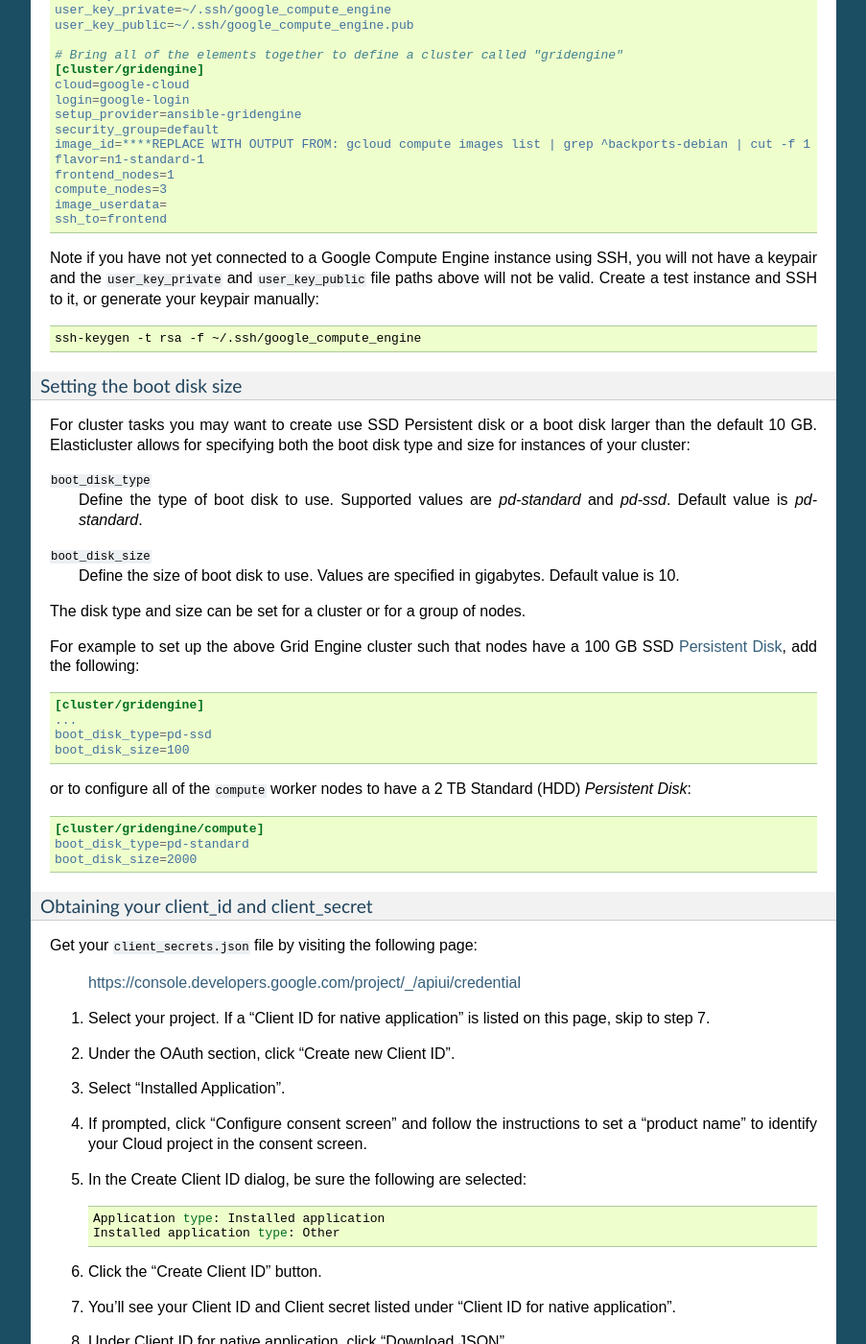
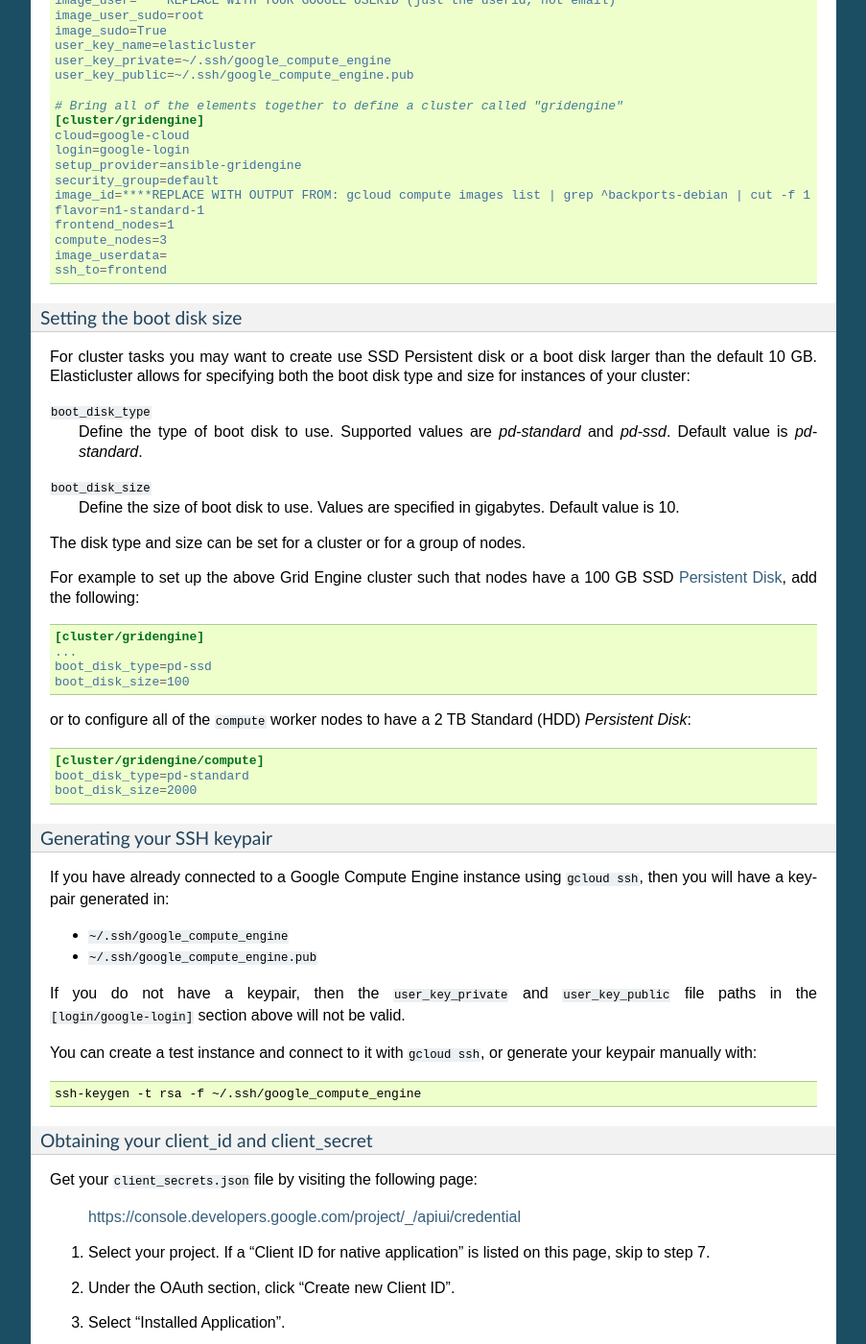
Before and after one commit to googlegenomics/readthedocs, a Sphinx documentation site: the page built from docs/source/includes/elasticluster_setup.rst, in a window 1280 px wide and 1400 px high, scrolled down 3159 px. Shown: the whole window at 96% size, without its empty margins (198-1101 px from the left). Built offline with Sphinx 7.4.7, drawn with Linux system fonts in a browser that asks for light colours; some of the changed text lies outside the part shown.

Commit message:
Clarified the need for SSH key generation

```diff
--- a/docs/source/includes/elasticluster_setup.rst
+++ b/docs/source/includes/elasticluster_setup.rst
@@ -171,7 +171,10 @@ template into the config file.
 Install a minimal template
 **************************
 Copy the following into ``~/.elasticluster/config`` and update the fields marked with ****.
+
 Instructions for getting your client_id and client_secret can be found below.
+
+Instructions for ensuring your SSH keypair exists can be found below.
 
 .. code:: ini
 
@@ -210,12 +213,6 @@ Instructions for getting your client_id and client_secret can be found below.
    image_userdata=
    ssh_to=frontend
 
-Note if you have not yet connected to a Google Compute Engine instance using SSH, you will not have a keypair and the ``user_key_private`` and ``user_key_public`` file paths above will not be valid. Create a test instance and SSH to it, or generate your keypair manually:
-
-.. code:: bash
-
-   ssh-keygen -t rsa -f ~/.ssh/google_compute_engine
-
 Setting the boot disk size
 **************************
 For cluster tasks you may want to create use SSD Persistent disk or a boot disk larger than the default 10 GB.
@@ -250,6 +247,22 @@ or to configure all of the ``compute`` worker nodes to have a 2 TB Standard (HDD
    [cluster/gridengine/compute]
    boot_disk_type=pd-standard
    boot_disk_size=2000
+
+Generating your SSH keypair
+***************************
+
+If you have already connected to a Google Compute Engine instance using ``gcloud ssh``, then you will have a keypair generated in:
+
+* ``~/.ssh/google_compute_engine``
+* ``~/.ssh/google_compute_engine.pub``
+
+If you do not have a keypair, then the ``user_key_private`` and ``user_key_public`` file paths in the ``[login/google-login]`` section above will not be valid.
+
+You can create a test instance and connect to it with ``gcloud ssh``, or generate your keypair manually with:
+
+.. code:: bash
+
+   ssh-keygen -t rsa -f ~/.ssh/google_compute_engine
 
 Obtaining your client_id and client_secret
 ******************************************
```
